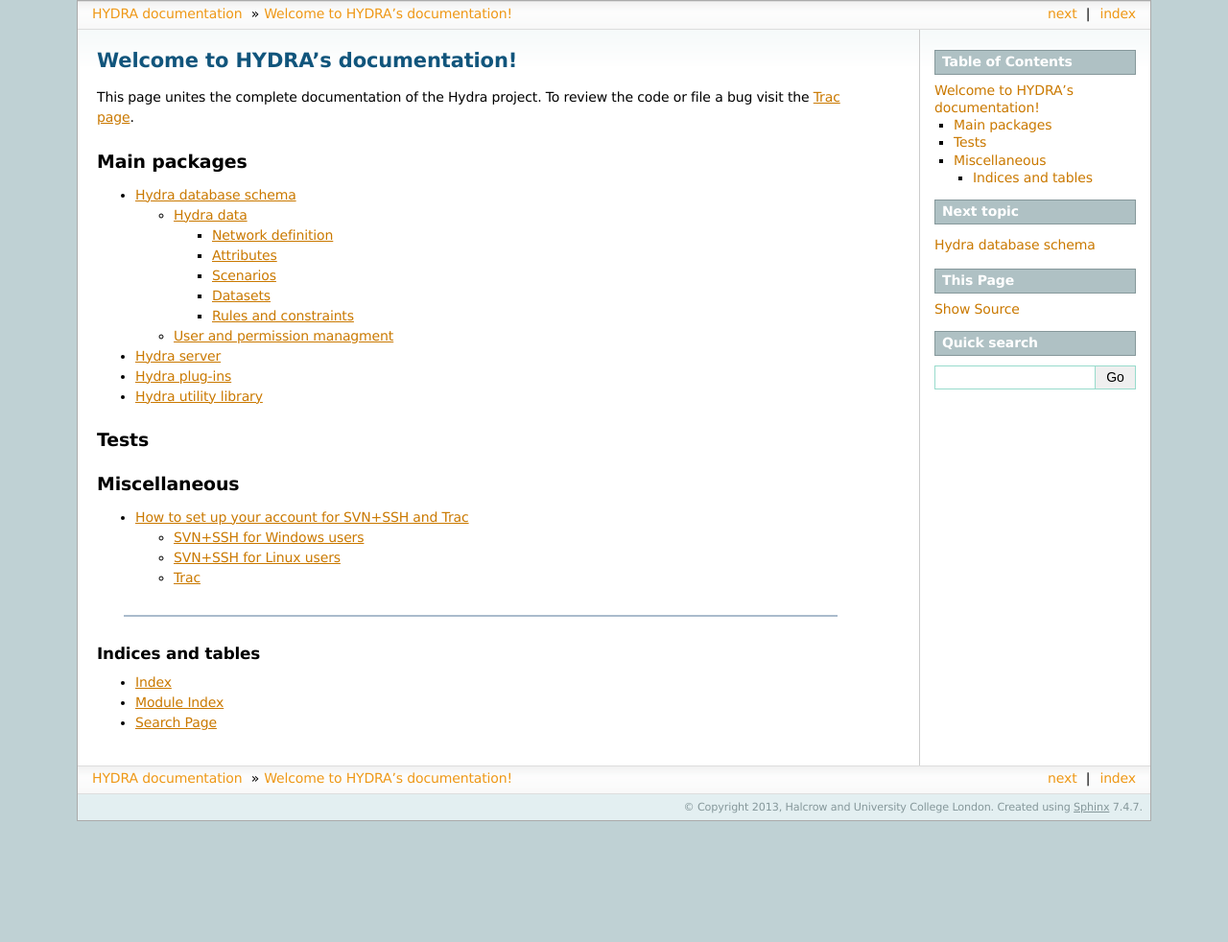
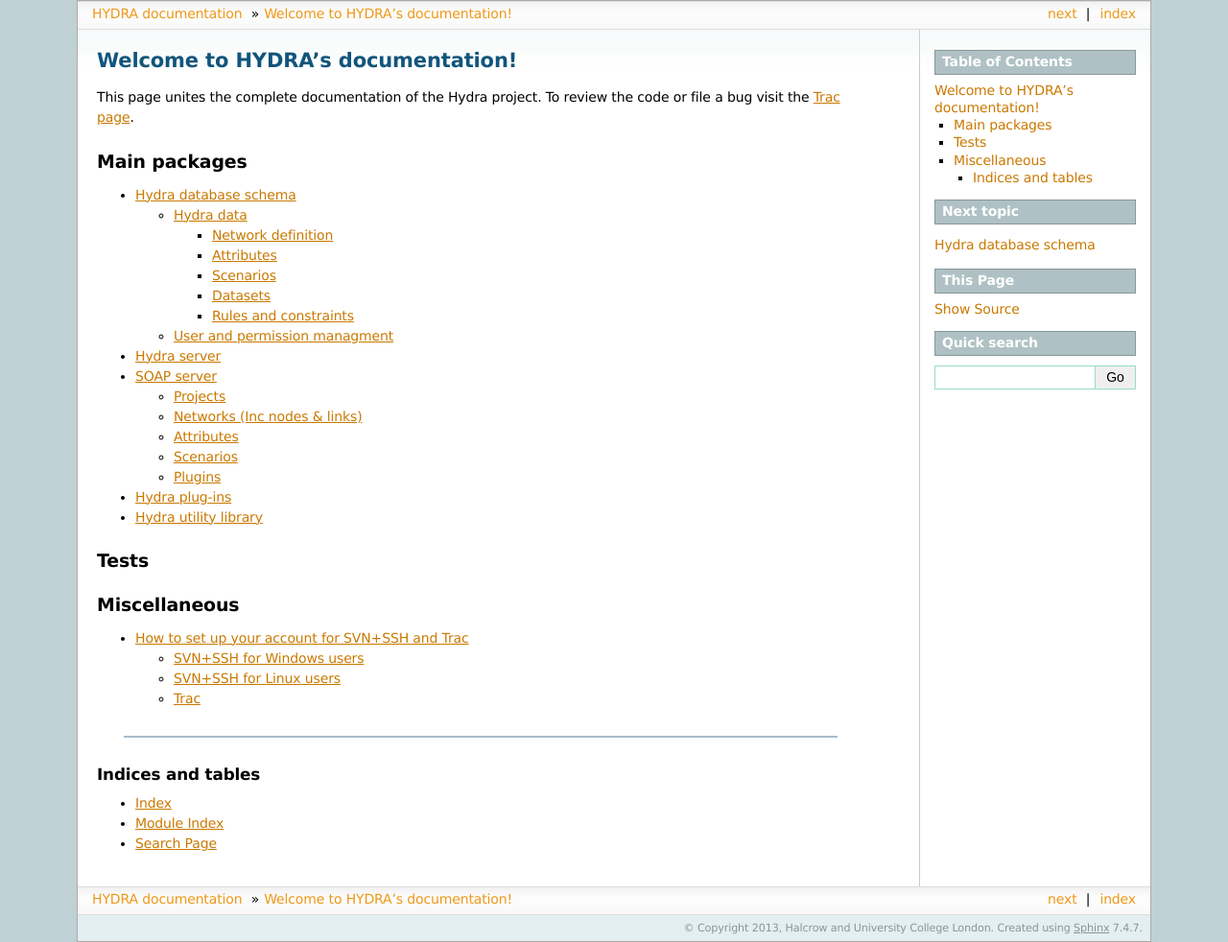
Before and after one commit to UMWRG/HydraPlatform, a Sphinx documentation site: the page built from doc/index.rst, in a window 1280 px wide. Shown: the whole page at 96% size. Built offline with Sphinx 7.4.7, drawn with Linux system fonts in a browser that asks for light colours; formulas are drawn with MathJax 3; pages that are not in the unit, such as notebooks, are missing from menus; before the commit the page ends 900 px from its top, so only the background shows below that.

Commit message:
Lots of documentation in the form of method stubs containing doc strings.
git-svn-id: svn+ssh://ec2-54-229-95-247.eu-west-1.compute.amazonaws.com/home/svn/svnrepository/HYDRA@99 5b2e1b5e-a1f6-4386-8dd1-2f88c1042e8b

```diff
--- a/doc/HydraServer/index.rst
+++ b/doc/HydraServer/index.rst
@@ -5,7 +5,30 @@
 .. automodule:: db.HydraIface
    :members:
 
+SOAP server
+============
 
+Projects
+--------
+.. automodule:: soap_server.project
+   :members:
 
-.. automodule:: server
+Networks (Inc nodes & links)
+--------
+.. automodule:: soap_server.network
    :members:
+
+Attributes
+----------
+.. automodule:: soap_server.attributes
+   :members:
+
+Scenarios
+---------
+.. automodule:: soap_server.scenario
+   :members:
+
+Plugins
+-------
+.. automodule:: soap_server.plugins
+   :members:
```
